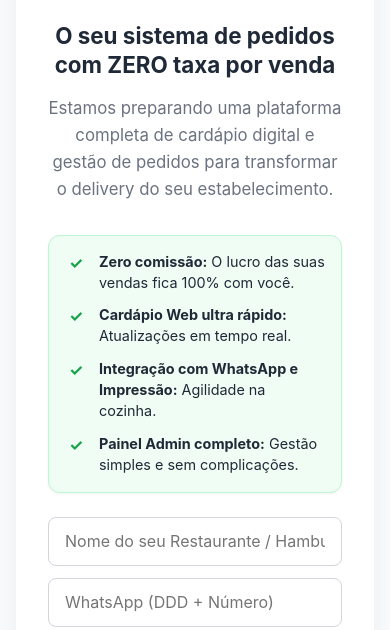
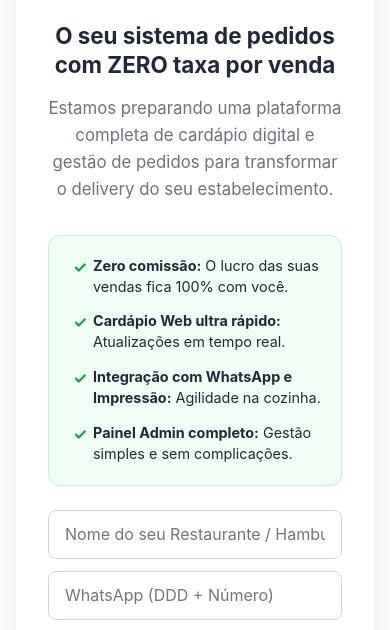
Before and after one commit to delivmenu/delivmenu-landing-page, a plain HTML site: page index.html in a window 390 px wide. Shown: the part 187-817 px from the top of the page. Drawn offline with Linux system fonts and the light colour scheme.

Commit message:
Update feature list structure and css

```diff
--- a/styles/styles.css
+++ b/styles/styles.css
@@ -74,42 +74,54 @@
   line-height: 1.6;
 }
 
-/* Container principal com o fundo verde suave e bordas arredondadas */
-.features-list {
-  list-style: none !important; /* Remove marcadores da lista */
-  padding: 20px; /* Espaçamento interno da caixa */
+/* ==========================================================
+   FEATURE LIST (Fundo verde claro com isolamento total de checks)
+   ========================================================== */
+.features-list,
+ul.features-list {
+  list-style: none !important;
+  list-style-type: none !important;
+  padding: 20px;
   margin: 24px 0;
 
-  /* Fundo verde claro e borda */
-  background-color: #f0fdf4; /* Verde bem suave (Tailwind green-50) */
-  border: 1px solid #bbf7d0; /* Borda verde clara suave (Tailwind green-200) */
-  border-radius: 12px; /* Cantos arredondados */
-
-  /* Sombra leve para dar profundidade (opcional) */
+  /* Estilização do Card */
+  background-color: #f0fdf4;
+  border: 1px solid #bbf7d0;
+  border-radius: 12px;
   box-shadow: 0 1px 3px rgba(0, 0, 0, 0.05);
 
-  /* Organização interna dos itens */
+  /* Layout interno */
   display: flex;
   flex-direction: column;
-  gap: 14px; /* Espaço entre os itens */
+  gap: 14px;
 }
 
-/* Item individual da lista */
+/* Garante a remoção de marcadores CSS injetados ou pseudo-elementos */
+.features-list li,
 .feature-item {
   display: flex;
   align-items: flex-start;
-  gap: 12px;
+  gap: 2px;
   text-align: left;
   width: 100%;
-  list-style-type: none !important; /* Remove marcadores da lista */
+  list-style: none !important;
+  list-style-type: none !important;
 }
 
-/* Ícone de Check que não encolhe */
+.features-list li::before,
+.features-list li::after,
+.feature-item::before,
+.feature-item::after {
+  content: none !important;
+  display: none !important;
+}
+
+/* Ícone de Check customizado do HTML */
 .check-icon {
   flex-shrink: 0;
   width: 22px;
   height: 22px;
-  color: #16a34a; /* Verde do ícone */
+  color: #16a34a;
   font-weight: bold;
   display: inline-flex;
   align-items: center;
@@ -127,7 +139,7 @@
 /* Ajustes finos para Mobile */
 @media (max-width: 640px) {
   .features-list {
-    padding: 16px; /* Reduz levemente o padding no celular para ganhar espaço */
+    padding: 16px;
     gap: 12px;
   }
 
@@ -136,6 +148,9 @@
   }
 }
 
+/* ==========================================================
+   FORMULÁRIO & OUTROS COMPONENTES
+   ========================================================== */
 form {
   display: flex;
   flex-direction: column;
```
